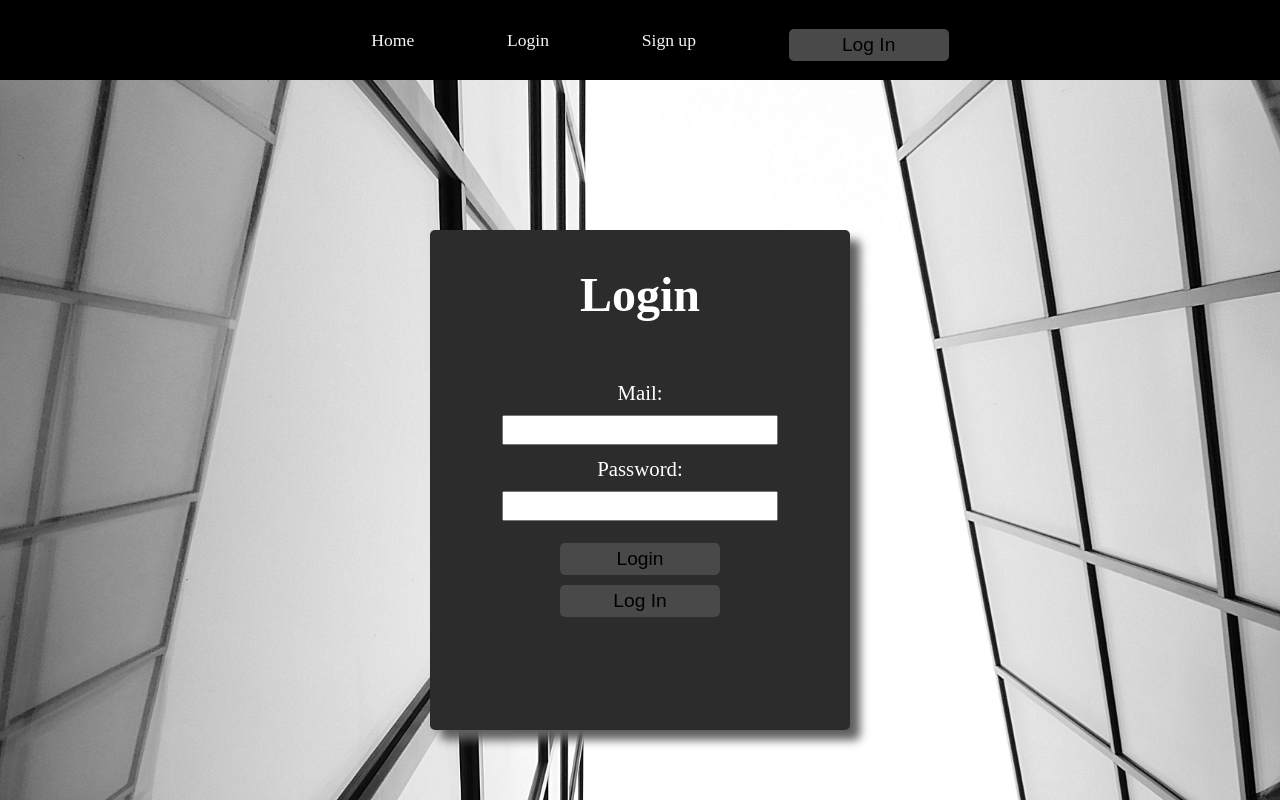
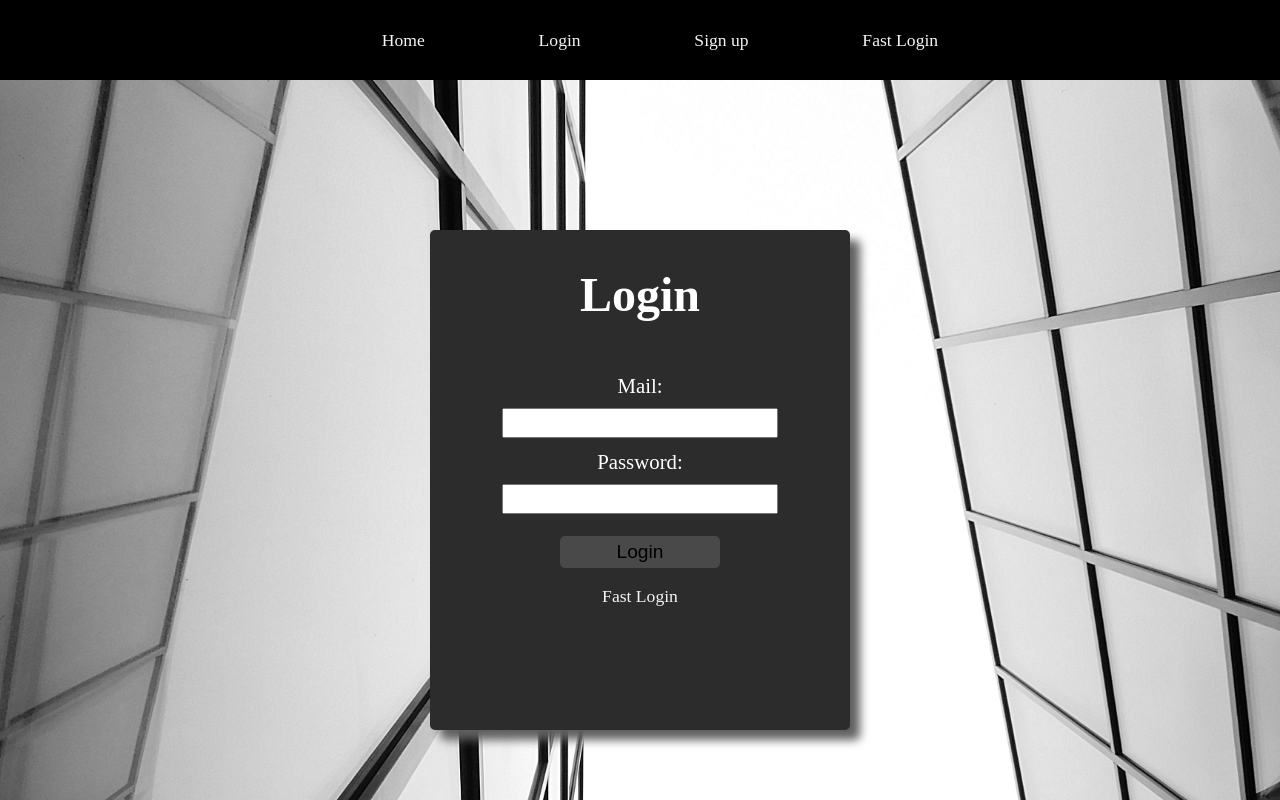
Before and after one commit to Libo99/MERN, a React (Create React App) app in the folder client/: page /Login in a window 1280 px wide. Shown: the top 800 px of the page. Built offline with nearby package versions, Linux system fonts and the light colour scheme.

Commit message:
changed the auth0 loginbutton

```diff
--- a/client/src/Components/Login/LoginButton.jsx
+++ b/client/src/Components/Login/LoginButton.jsx
@@ -5,9 +5,9 @@ export const LoginButton = () => {
   const { loginWithRedirect } = useAuth0();
 
   return (
-    <button className="form-button" onClick={() => loginWithRedirect()}>
-      Log In
-    </button>
+    <p style={{fontSize: '1.1rem', color: "whitesmoke" }} onClick={() => loginWithRedirect()}>
+      Fast Login
+    </p>
   );
 };
 
```
